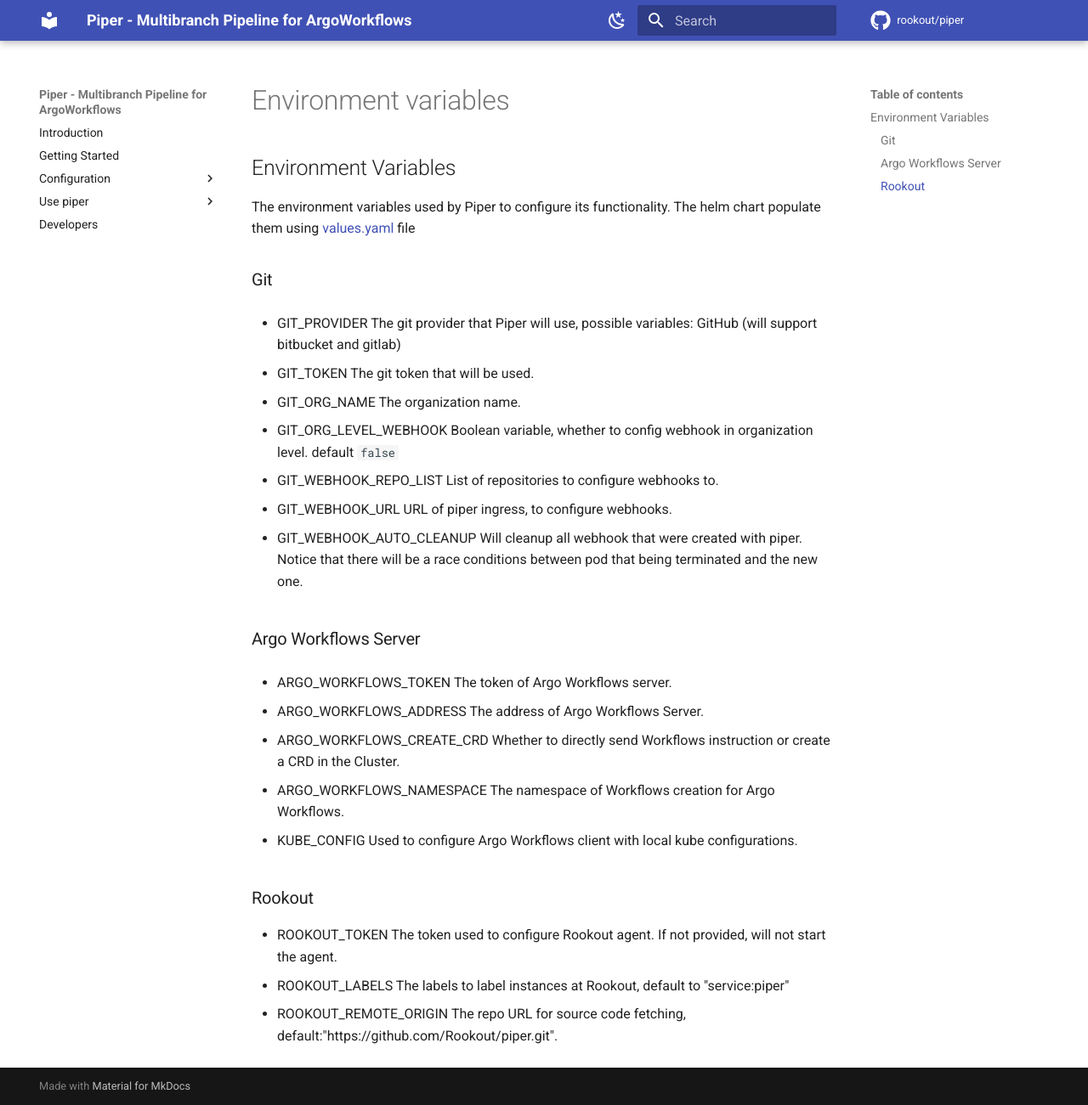
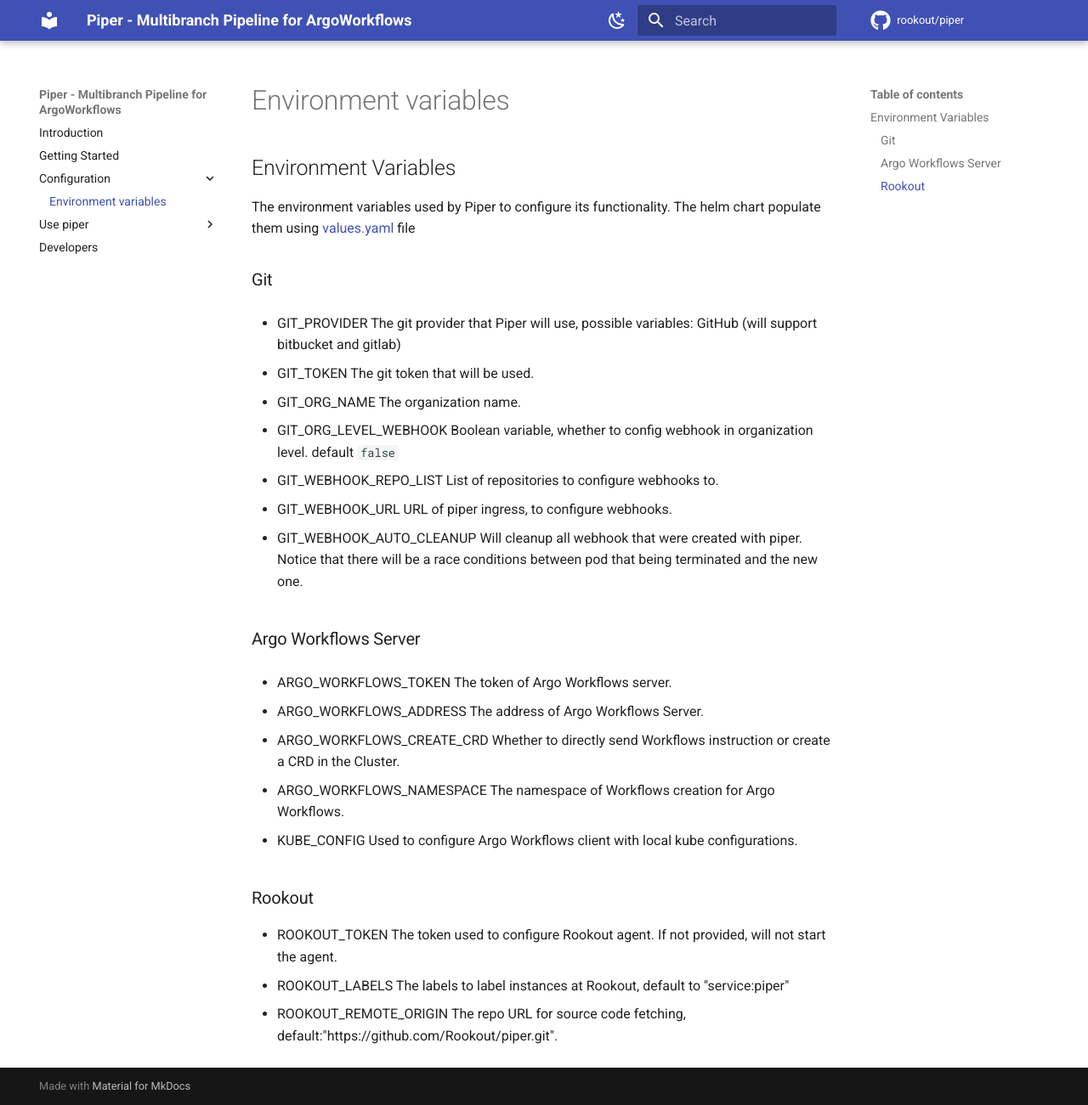
Before and after one commit to Rookout/piper, an MkDocs documentation site: the page built from docs/configuration/environment_variables.md, in a window 1280 px wide and 1301 px high. Shown: the whole window at 85% size. Built offline with MkDocs 1.6.1 and Material for MkDocs 9.7.7, drawn with Linux system fonts in a browser that asks for light colours; comment, search, counter and statistics services are not loaded.

Commit message:
docs: case senstive typo fix
Signed-off-by: Gosha <gosha@rookout.com>

```diff
--- a/mkdocs.yml
+++ b/mkdocs.yml
@@ -31,7 +31,7 @@
   - Introduction: index.md
   - Getting Started: getting_started/installation.md
   - Configuration:
-      - Configuration/environment_variables.md
+      - configuration/environment_variables.md
   - Use piper:
       - usage/workflows_folder.md
       - usage/global_variables.md
```
